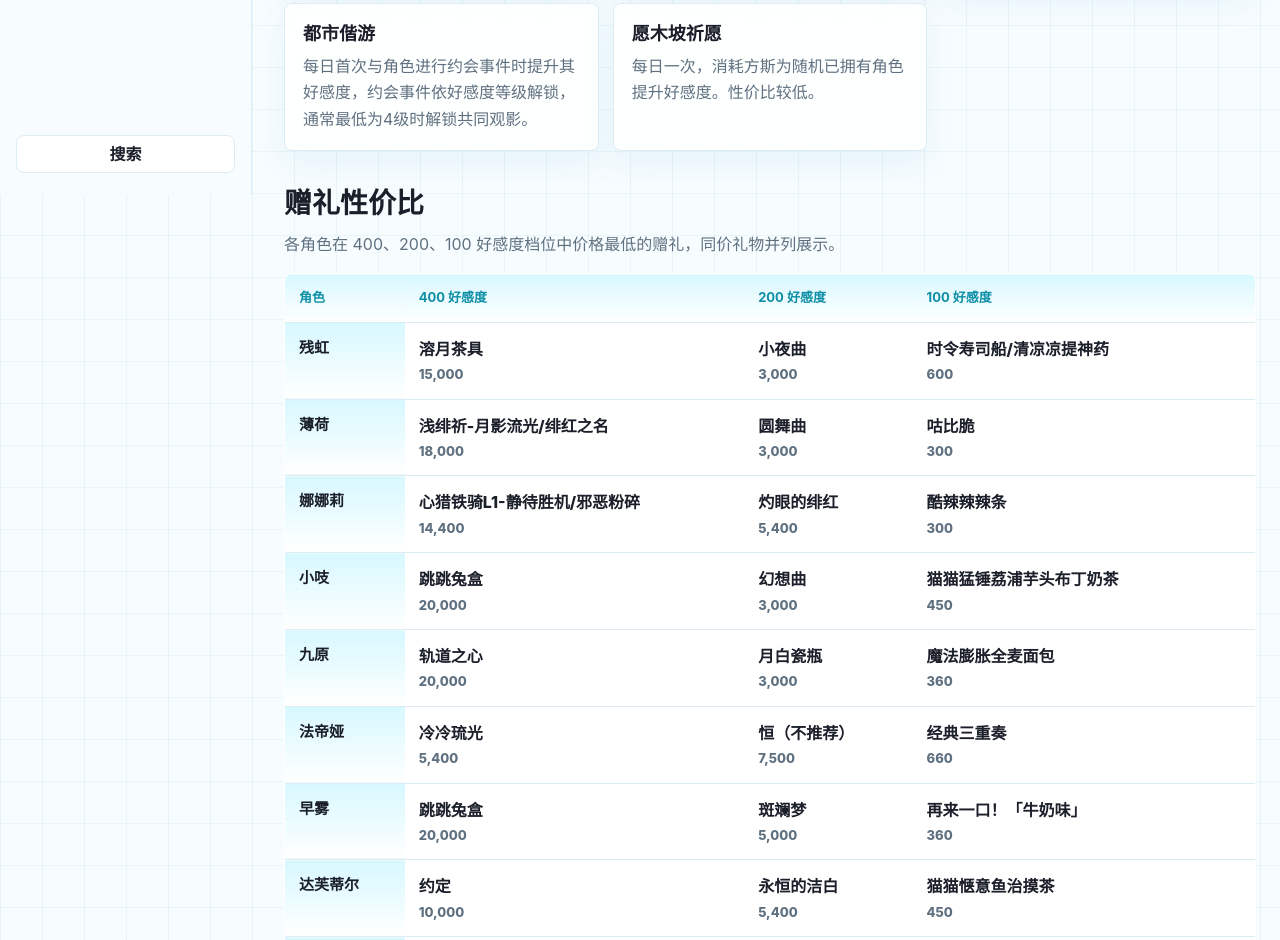
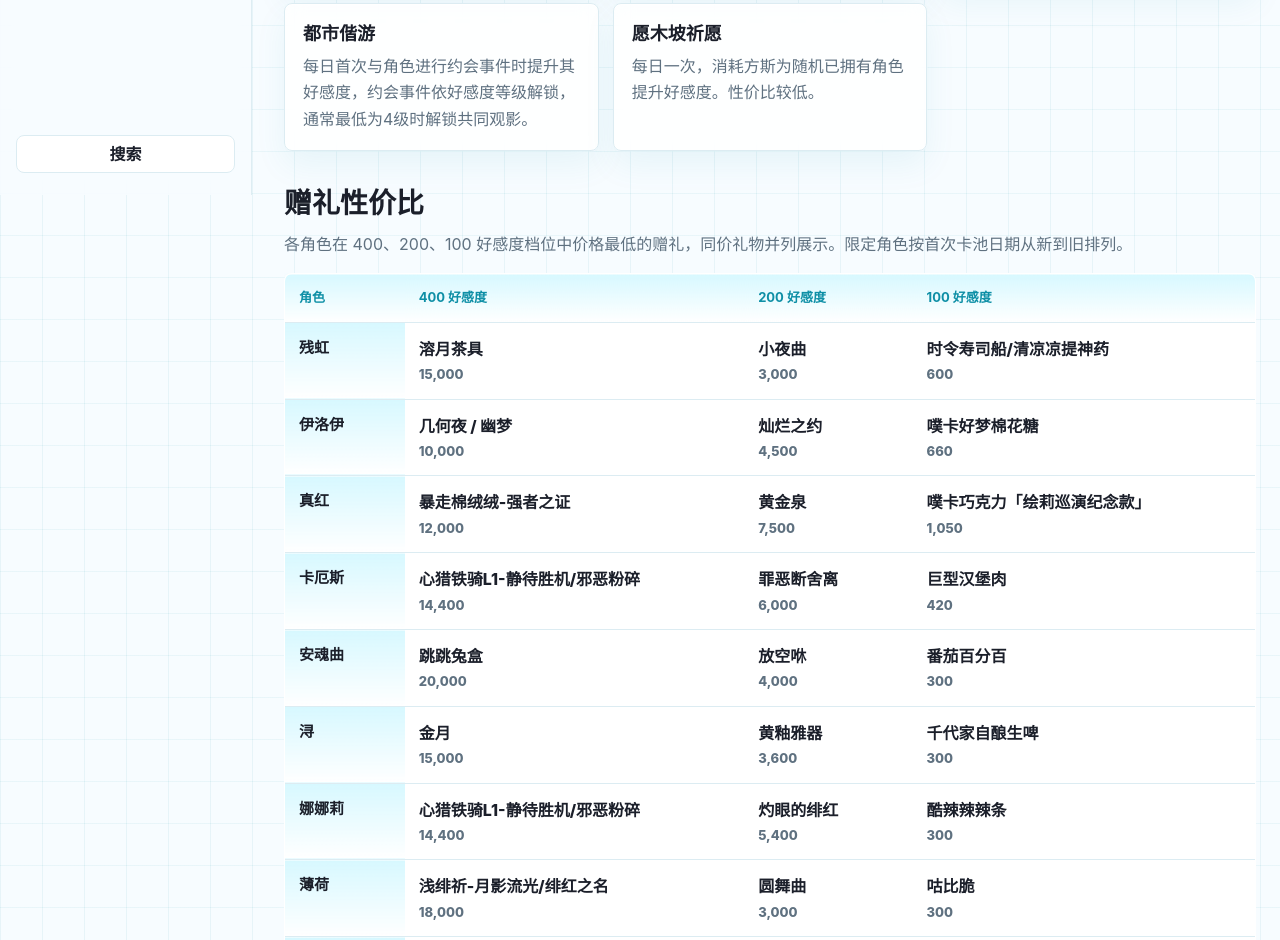
Before and after one commit to watice555/nte-notes, an Astro site: page /nte-notes/affinity in a window 1280 px wide. Shown: the part 605-1545 px from the top of the page. Built offline with nearby package versions, Linux system fonts and the light colour scheme; Astro itself is replaced by a stand-in of ours.

Commit message:
按卡池顺序排列赠礼表

```diff
--- a/src/pages/affinity.astro
+++ b/src/pages/affinity.astro
@@ -3,8 +3,28 @@ import BaseLayout from "@/components/BaseLayout.astro";
 import PageHero from "@/components/PageHero.astro";
 import SectionHeader from "@/components/SectionHeader.astro";
 import affinity from "@/data/affinity.json";
+import characters from "@/data/characters.json";
 
 const formatter = new Intl.NumberFormat("zh-CN");
+const characterPools = characters as Array<{ name: string; pool?: { start: string } }>;
+const poolStartByCharacter = new Map(
+  characterPools
+    .filter((character) => character.pool)
+    .map((character) => [character.name, character.pool!.start]),
+);
+const giftRows = affinity.gifts
+  .map((row, index) => ({
+    row,
+    index,
+    poolStart: poolStartByCharacter.get(row.character),
+  }))
+  .sort((a, b) => {
+    if (a.poolStart && b.poolStart) return b.poolStart.localeCompare(a.poolStart);
+    if (a.poolStart) return -1;
+    if (b.poolStart) return 1;
+    return a.index - b.index;
+  })
+  .map(({ row }) => row);
 ---
 
 <BaseLayout title="好感度" active="/affinity/">
@@ -35,7 +55,7 @@ const formatter = new Intl.NumberFormat("zh-CN");
   <section>
     <SectionHeader
       title="赠礼性价比"
-      description="各角色在 400、200、100 好感度档位中价格最低的赠礼，同价礼物并列展示。"
+      description="各角色在 400、200、100 好感度档位中价格最低的赠礼，同价礼物并列展示。限定角色按首次卡池日期从新到旧排列。"
     />
     <div class="table-scroll">
       <table class="data-table affinity-table">
@@ -51,7 +71,7 @@ const formatter = new Intl.NumberFormat("zh-CN");
         </thead>
         <tbody>
           {
-            affinity.gifts.map((row) => (
+            giftRows.map((row) => (
               <tr>
                 <th scope="row">{row.character}</th>
                 {
```
